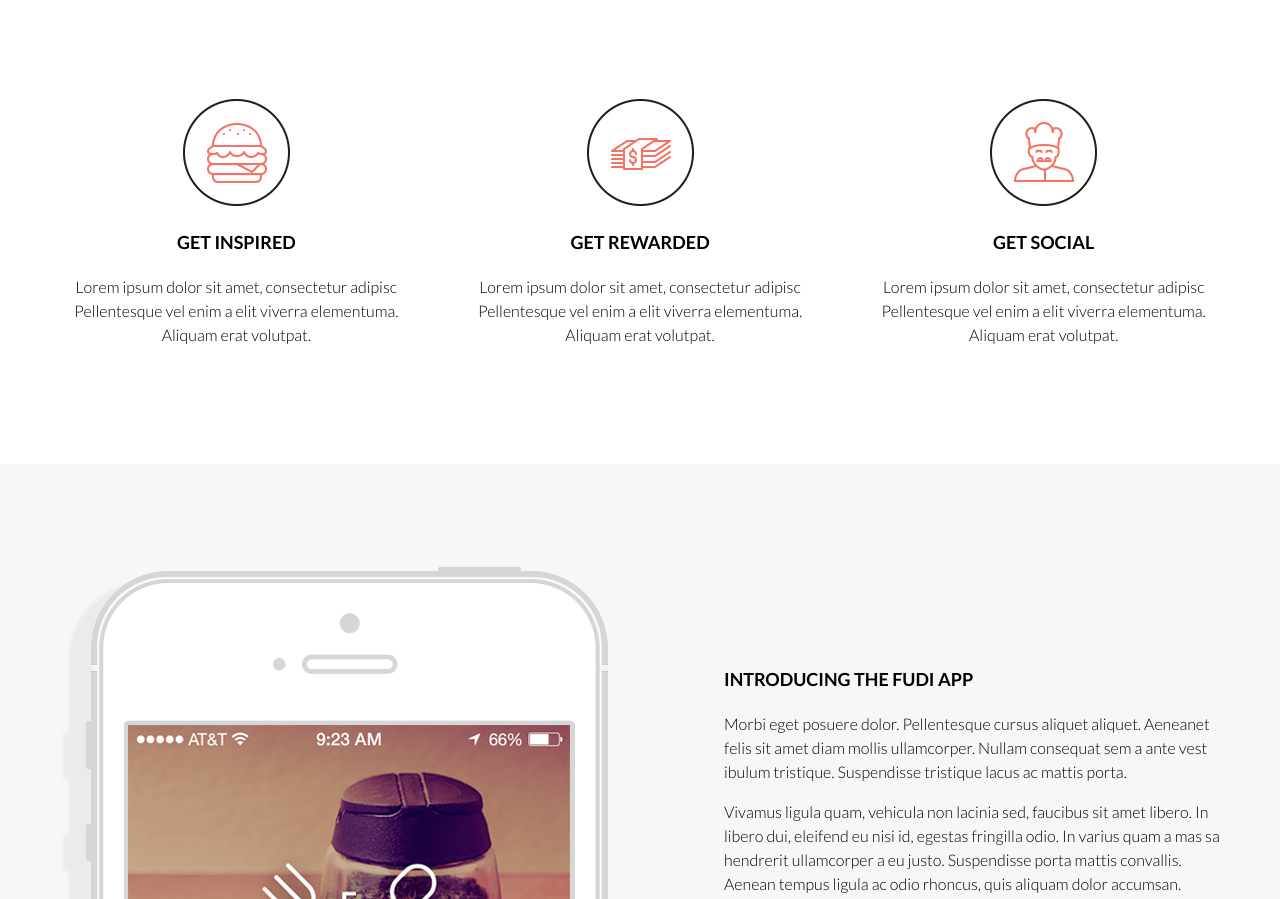
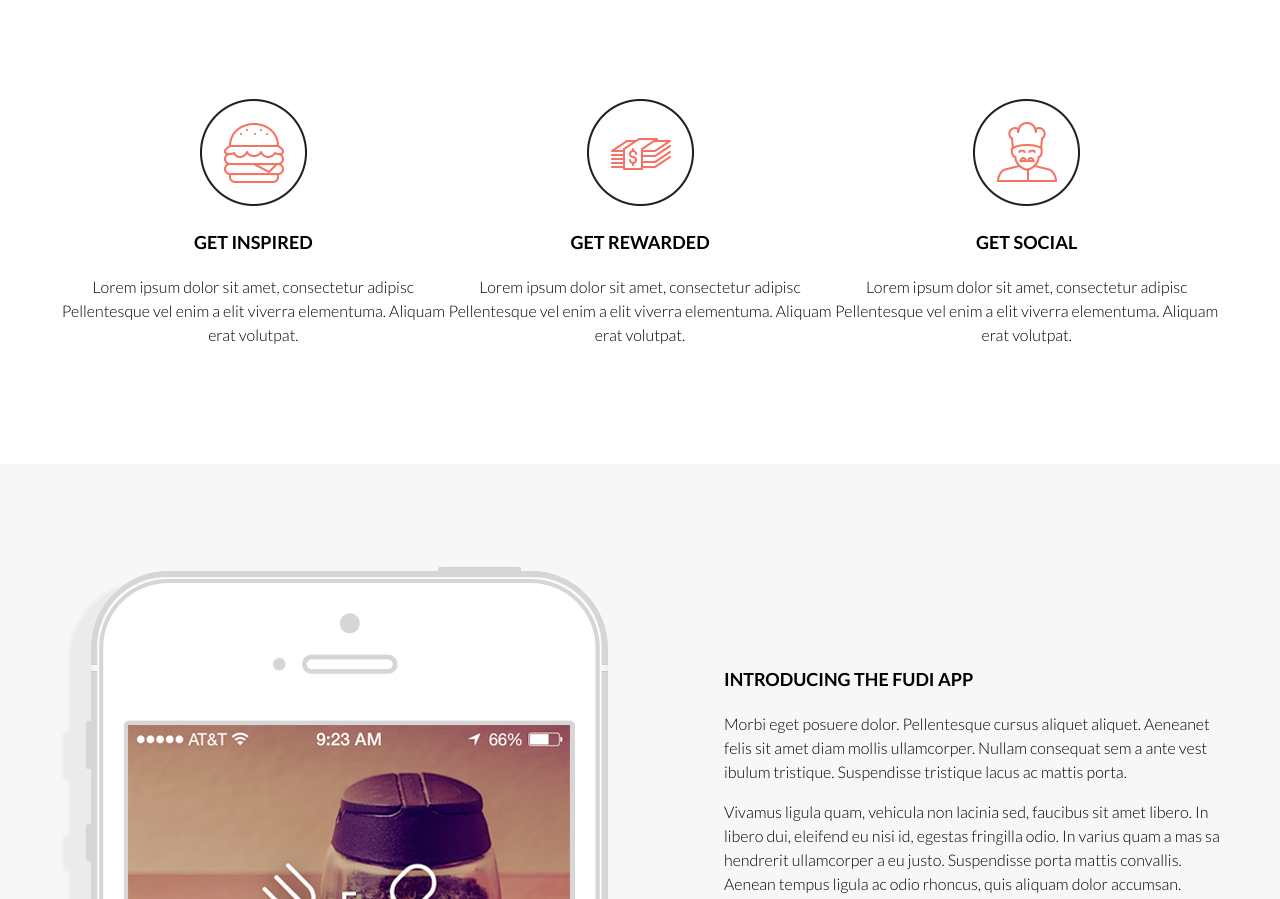
Before and after one commit to ivanvoinov92/fudi, a plain HTML site: page index.html in a window 1280 px wide. Shown: the part 977-1876 px from the top of the page. Drawn offline with Linux system fonts and the light colour scheme.

Commit message:
ba-cards

```diff
--- a/css/style.css
+++ b/css/style.css
@@ -190,23 +190,17 @@
 
 
 
-.ba-icons {
+.ba-cards {
     display: flex;
     text-align: center;
     padding: 101px 0 101px 0;
 }
 
 
-.ba-icons a {
-	color: #000;
-	text-decoration: none;
-}
 
-.ba-icons a + a {
-	margin-left: 51px;
-}
 
-.ba-icons__title {
+
+.ba-cards__title {
 
 	font-size: 18px;
 	font-weight: 700;
@@ -214,7 +208,7 @@
 }
 
 
-.ba-icons__desc {
+.ba-cards__desc {
 	font-size: 16px;
 	font-weight: 300;
 	line-height: 24px;
--- a/index.html
+++ b/index.html
@@ -43,32 +43,28 @@
 
 		<section>
 			<div class="ba-container">
-			<div class="ba-icons">
-				<a href="#">
+			<div class="ba-cards">
+				<div class="ba-cards-item">
 					<img src="img/icon1.png" alt="icon1">
-					<h3 class="ba-icons__title">GET INSPIRED</h3>
-					<p class="ba-icons__desc">Lorem ipsum dolor sit amet, consectetur adipisc
+					<h3 class="ba-cards__title">GET INSPIRED</h3>
+					<p class="ba-cards__desc">Lorem ipsum dolor sit amet, consectetur adipisc
 							Pellentesque vel enim a elit viverra elementuma.
 							 Aliquam erat volutpat.</p>
-
-				</a>
-
-				<a href="#">
+					</div>
+					<div class="ba-cards-item">
 					<img src="img/icon2.png" alt="icon2">
-					<h3 class="ba-icons__title">GET REWARDED</h3>
-					<p class="ba-icons__desc">Lorem ipsum dolor sit amet, consectetur adipisc
+					<h3 class="ba-cards__title">GET REWARDED</h3>
+					<p class="ba-cards__desc">Lorem ipsum dolor sit amet, consectetur adipisc
 							Pellentesque vel enim a elit viverra elementuma.
 							 Aliquam erat volutpat.</p>
-
-				</a>
-
-				<a href="#">
+					</div>
+					<div class="ba-cards-item">
 					<img src="img/icon3.png" alt="icon3">
-					<h3 class="ba-icons__title">GET SOCIAL</h3>
-					<p class="ba-icons__desc">Lorem ipsum dolor sit amet, consectetur adipisc
+					<h3 class="ba-cards__title">GET SOCIAL</h3>
+					<p class="ba-cards__desc">Lorem ipsum dolor sit amet, consectetur adipisc
 							Pellentesque vel enim a elit viverra elementuma.
 							 Aliquam erat volutpat.</p>
-				</a>
+					</div>
 
 			</div>
 			</div>
```
